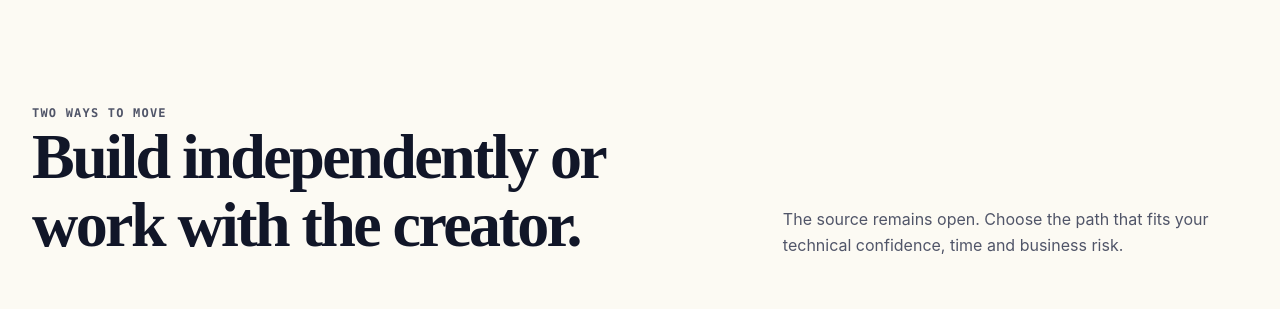
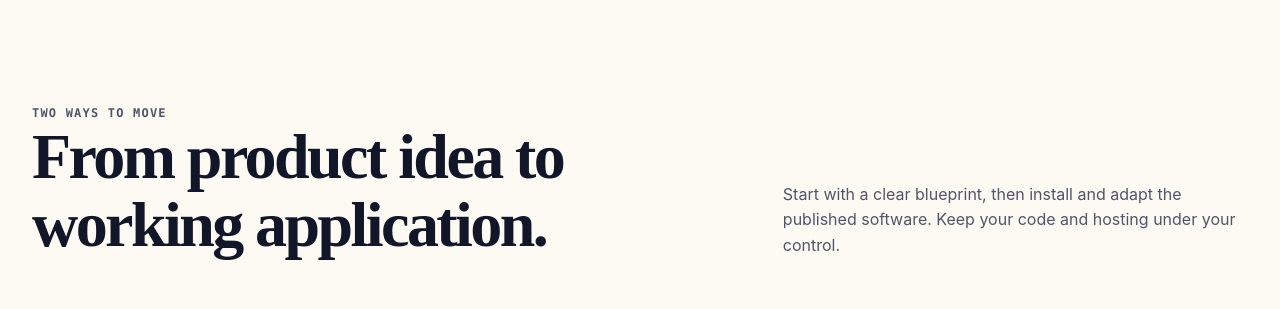
Before and after one commit to pH7Software/website, an Astro site: page / in a window 1280 px wide. Shown: the part 3020-3329 px from the top of the page. Built offline with nearby package versions, Linux system fonts and the light colour scheme; Astro itself is replaced by a stand-in of ours.

Commit message:
Replace custom-service homepage pitch with self-service product paths

```diff
--- a/src/pages/index.astro
+++ b/src/pages/index.astro
@@ -98,13 +98,13 @@ import { site } from "../data/site";
       <div class="section-heading">
         <div>
           <p class="eyebrow">Two ways to move</p>
-          <h2>Build independently or work with the creator.</h2>
+          <h2>From product idea to working application.</h2>
         </div>
-        <p>The source remains open. Choose the path that fits your technical confidence, time and business risk.</p>
+        <p>Start with a clear blueprint, then install and adapt the published software. Keep your code and hosting under your control.</p>
       </div>
       <div class="path-grid">
         <PathCard number="01" eyebrow="Independent builders" title="Build with your favourite AI coding agent." description="Generate a portable product blueprint, install pH7Builder through Composer, and give Codex, Claude Code or another capable agent a precise starting point." href="/ai-builders/" linkLabel="Use the technical path" tone="lime" />
-        <PathCard number="02" eyebrow="Custom delivery" title="Work directly with the person behind pH7Builder." description="For products where architecture, privacy, migration or launch risk needs experienced judgement, engage Pierre-Henry for a focused custom build." href="/services/custom-development/" linkLabel="Discuss the product" tone="blue" />
+        <PathCard number="02" eyebrow="Self-hosted software" title="Install the published pH7Builder release." description="Get the source, follow the version-specific installation guide and check the production requirements before inviting real members." href="/get-started/" linkLabel="Get pH7Builder" tone="blue" />
       </div>
     </div>
   </section>
```
